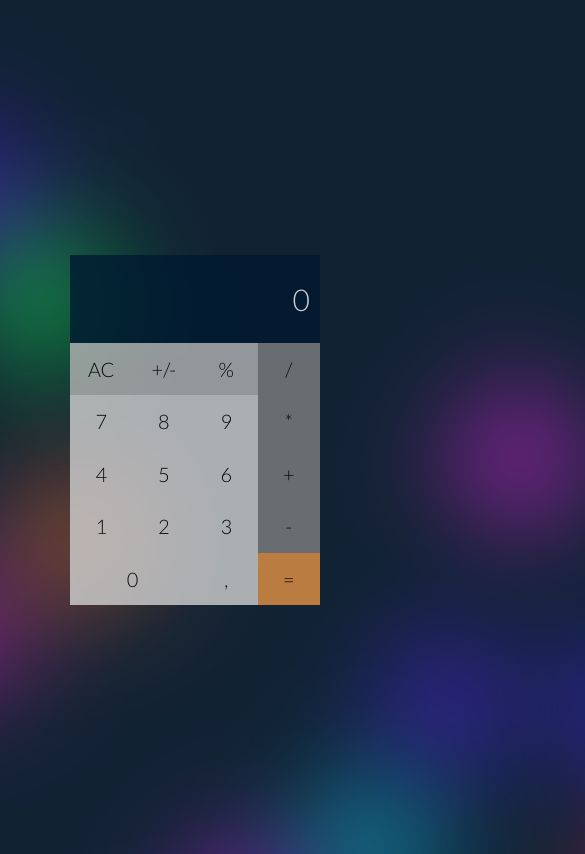
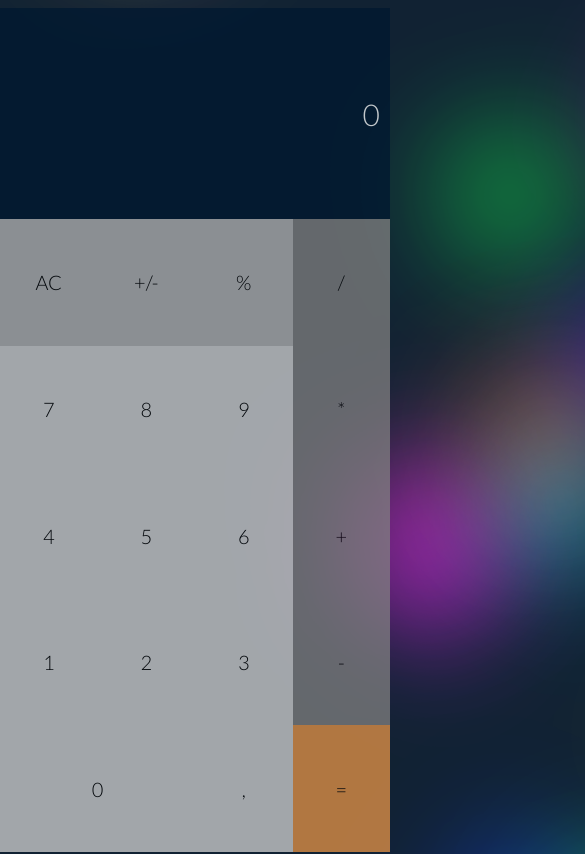
Before and after one commit to jatanassian/Angular_Calculator, an Angular app: page / in a window 390 px wide. Shown: the top 854 px of the page, 585 px wide, since content can reach past the window. Built offline with nearby package versions, Linux system fonts and the light colour scheme.

Commit message:
add media query for phone and make the calculator bigger

```diff
--- a/src/app/app.component.scss
+++ b/src/app/app.component.scss
@@ -5,11 +5,11 @@
   grid-template-columns: 25% 25% 25% 25%;
   grid-template-rows: auto 15% 15% 15% 15% 15%;
   font-size: 10px;
-  width: 250px;
-  height: 350px;
+  width: 380px;
+  height: 500px;
   border-radius: 5px;
   background-color: lightgrey;
-  opacity: .8;
+  opacity: .75;
 }
 
 app-clear {
@@ -73,3 +73,10 @@ button:active {
   background-color: rgb(150, 150, 150);
   border: none;
 }
+
+@media only screen and (max-width: 480px) {
+  .calculator {
+    width: 100vw;
+    height: 100vh;
+  }
+}
```
